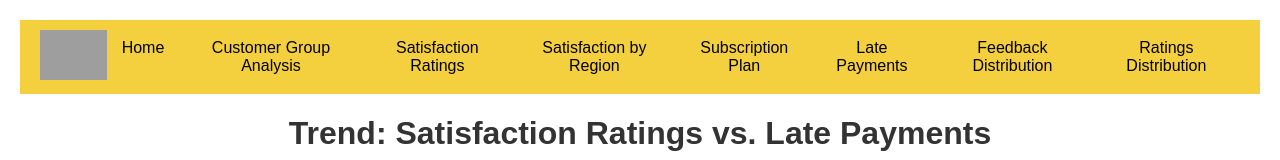
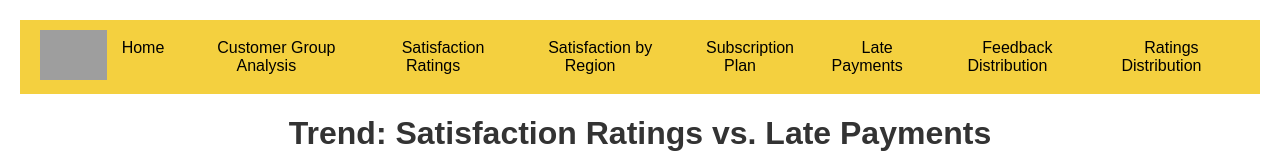
Before and after one commit to ucheson235/Case-Study-Emmanuel-Nwabuogor, a website: page satisfaction_trend.html in a window 1280 px wide. Shown: the top 160 px of the page. Drawn offline with nearby package versions, Linux system fonts and the light colour scheme; grey boxes are pictures that could not be loaded.

Commit message:
more update

```diff
--- a/satisfaction_trend.html
+++ b/satisfaction_trend.html
@@ -82,15 +82,16 @@
     }
 
     nav ul li {
-      margin: 0 15px;
-    }
+				margin: 0 5px;
+			}
 
-    nav ul li a {
-      text-decoration: none;
-      color: black;
-      font-size: 1rem;
-      transition: color 0.3s ease;
-    }
+			nav ul li a {
+				text-decoration: none;
+				color: black;
+				font-size: 16px;
+				padding: 5px 10px;
+				transition: all 0.3s ease;
+			}
 
     nav ul li a:hover {
       color: #f4d03f;
```
Also changed, not shown: customer_satisfaction_by_region.html (+4 -3 lines), feedback_distribution.html (+4 -3 lines), group_analysis.html (+4 -3 lines), late_payments_by_region.html (+4 -3 lines), pivot_table_subscription_plan.html (+4 -3 lines), ratings_distribution.html (+4 -3 lines).
